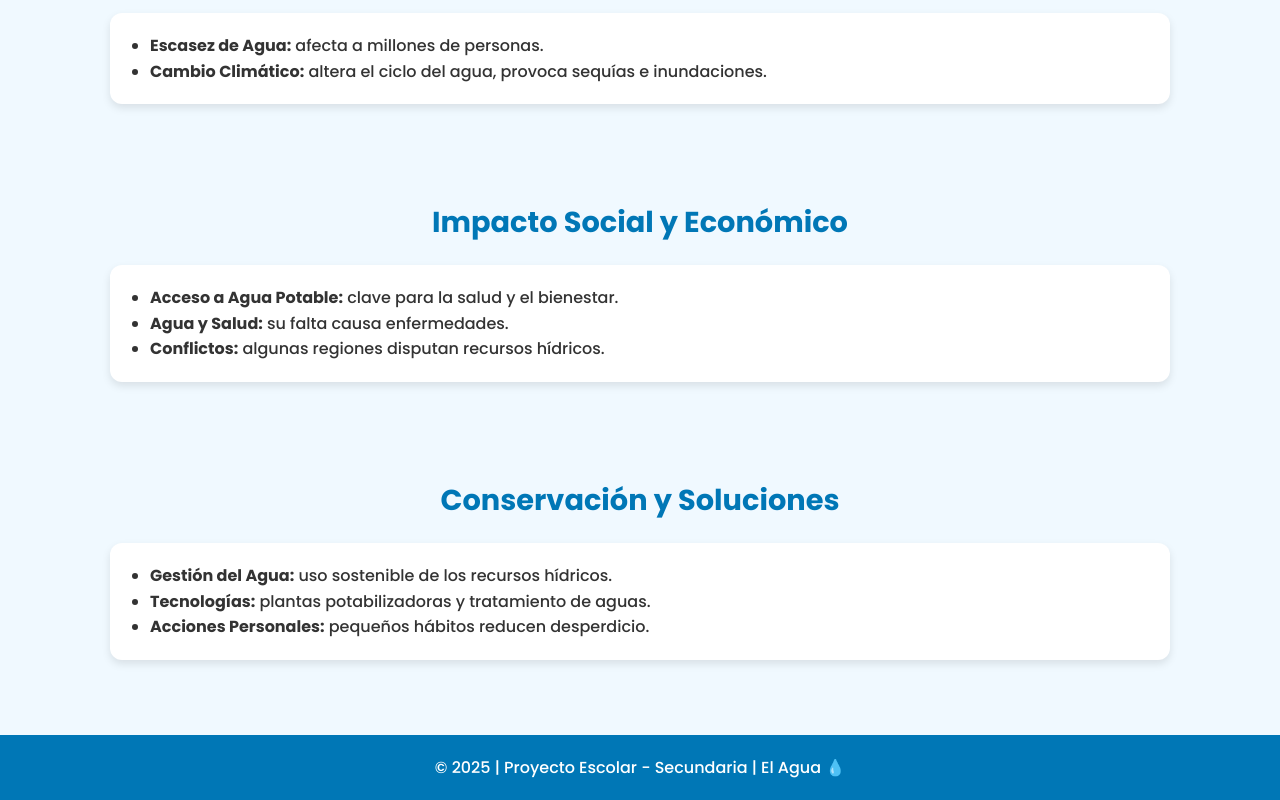
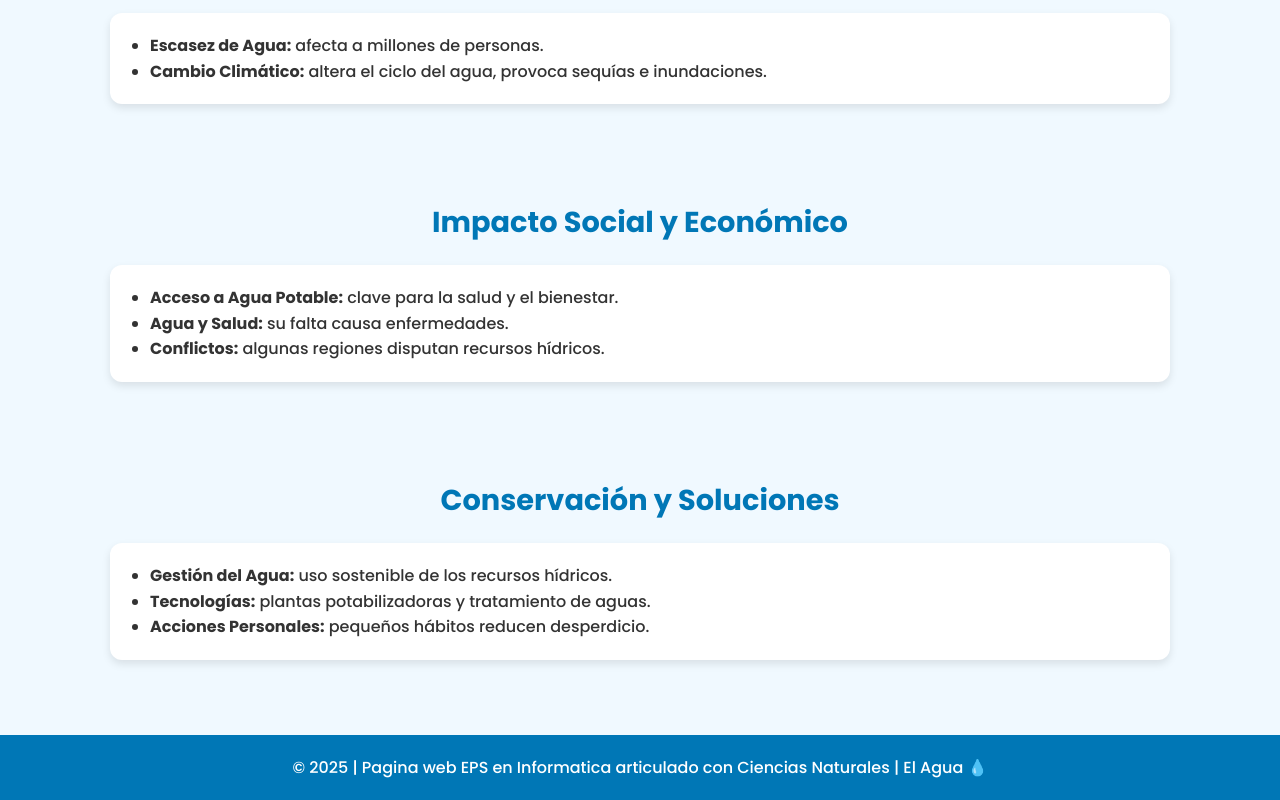
Before and after one commit to adrianvs1/csnat.io, a plain HTML site: page index.html in a window 1280 px wide. Shown: the part 1964-2764 px from the top of the page. Drawn offline with Linux system fonts and the light colour scheme.

Commit message:
Update index.html

```diff
--- a/index.html
+++ b/index.html
@@ -222,7 +222,7 @@
   </section>
 
   <footer>
-    <p>© 2025 | Proyecto Escolar - Secundaria | El Agua 💧</p>
+    <p>© 2025 | Pagina web EPS en Informatica articulado con Ciencias Naturales | El Agua 💧</p>
   </footer>
 
 </body>
```
